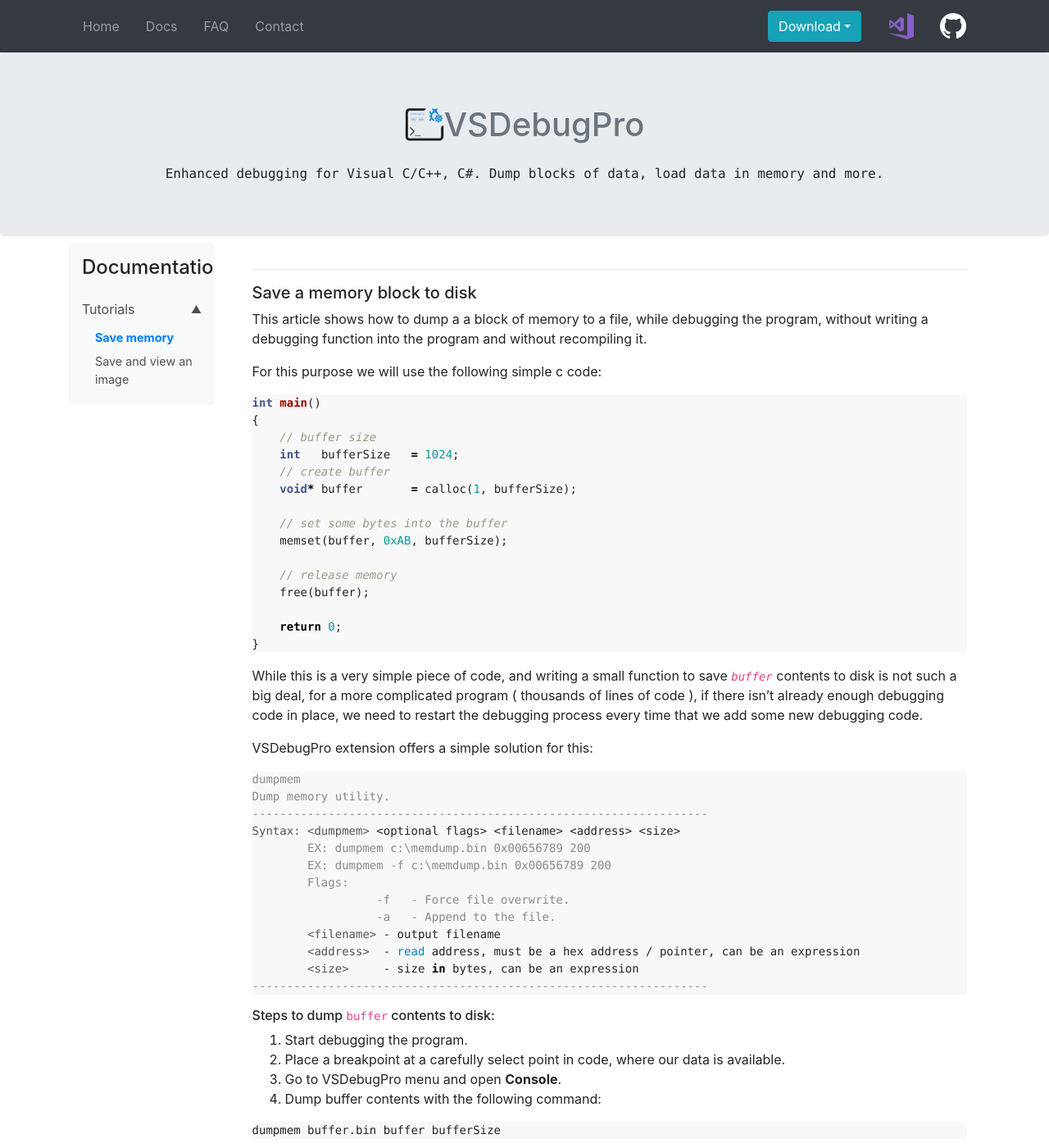
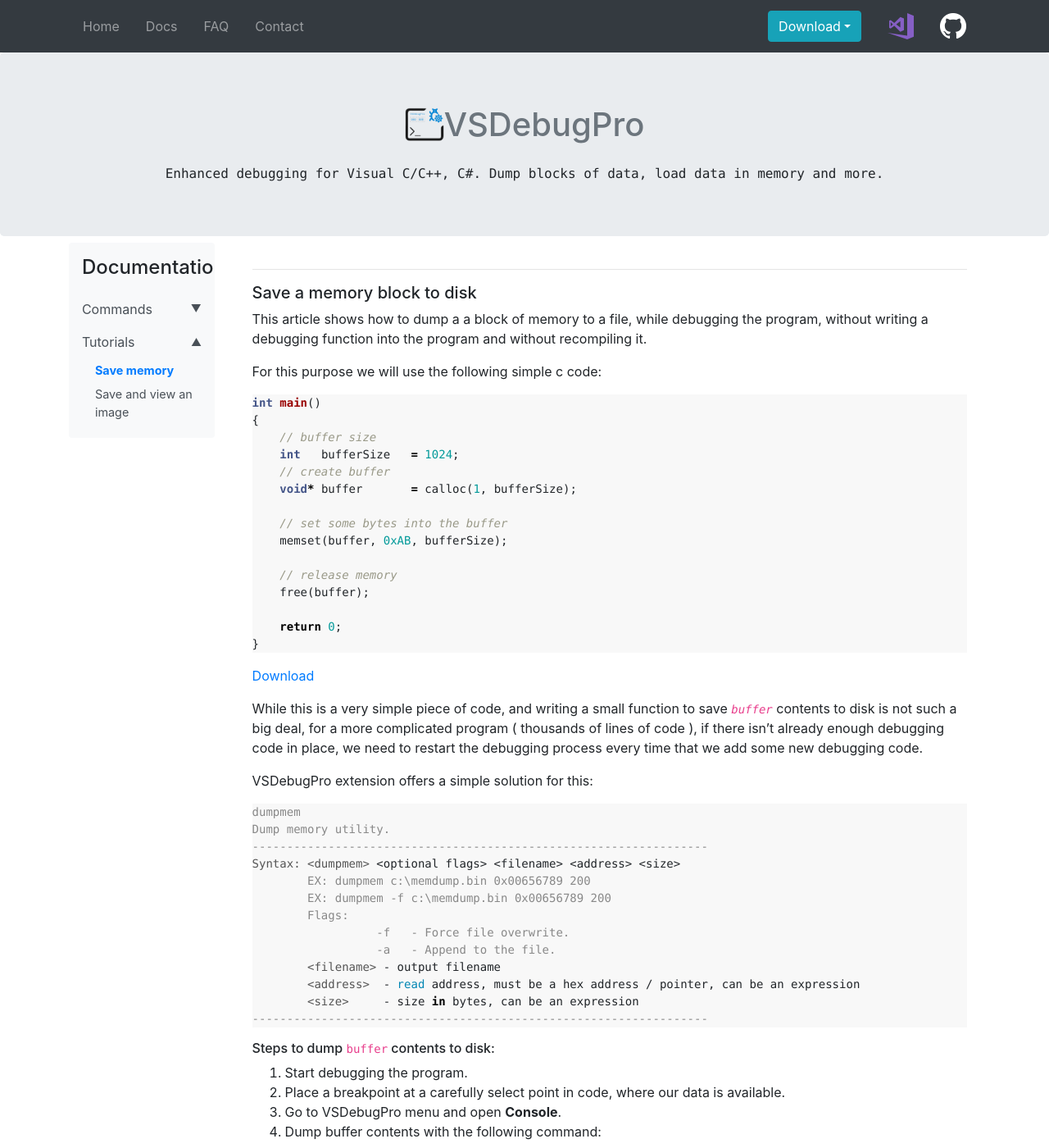
Before and after one commit to ovidiuvio/www.vsdebug.pro, a Jekyll site: the page built from pages/tutorials/dumpbuffer.md, in a window 1280 px wide and 1400 px high. Shown: the whole window at 82% size. Built offline with Jekyll 4.4.1, drawn with Linux system fonts in a browser that asks for light colours.

Commit message:
Updated documentation

````diff
--- a/_includes/docs-toc.html
+++ b/_includes/docs-toc.html
@@ -1,8 +1,17 @@
 <nav class="toc" id="toc">
   <h4 class="toc-title">Documentation</h4>
   <ul class="nav flex-column">
-      <li class="nav-item {% if page.url == '/pages/tutorials.html' %}current{% endif %}">
-        <div class="nav-link collapsible  aria-expanded="false"">
+    <li class="nav-item">
+      <div class="nav-link collapsible" aria-expanded="false">
+        <span class="nav-text">Commands</span>
+        <span class="toggle-icon">▼</span>
+      </div>
+      <ul class="nav flex-column sub-nav">
+        <!-- Add command sub-items here if needed -->
+      </ul>
+    </li>
+    <li class="nav-item">
+      <div class="nav-link collapsible" aria-expanded="false">
         <span class="nav-text">Tutorials</span>
         <span class="toggle-icon">▼</span>
       </div>
@@ -76,7 +85,8 @@
     }
 
     .toc .sub-nav.show {
-      max-height: 500px; /* Adjust this value as neede    }
+        max-height: 500px; /* Adjust this value as needed */
+    }
 </style>
 
 <script>
--- a/pages/tutorials/dumpbuffer.md
+++ b/pages/tutorials/dumpbuffer.md
@@ -30,6 +30,7 @@ int main()
     return 0;
 }
 ```
+[Download](https://dl.vsdebug.pro/CodeSamples/VSDebugProTestApp.zip)
 
 While this is a very simple piece of code, and writing a small function to save *`buffer`* contents
 to disk is not such a big deal, for a more complicated program ( thousands of lines of code ),
````
Also changed, not shown: other parts of _includes/docs-toc.html (+2 -1 lines). Lines whose indentation alone changed are shown as unchanged.
